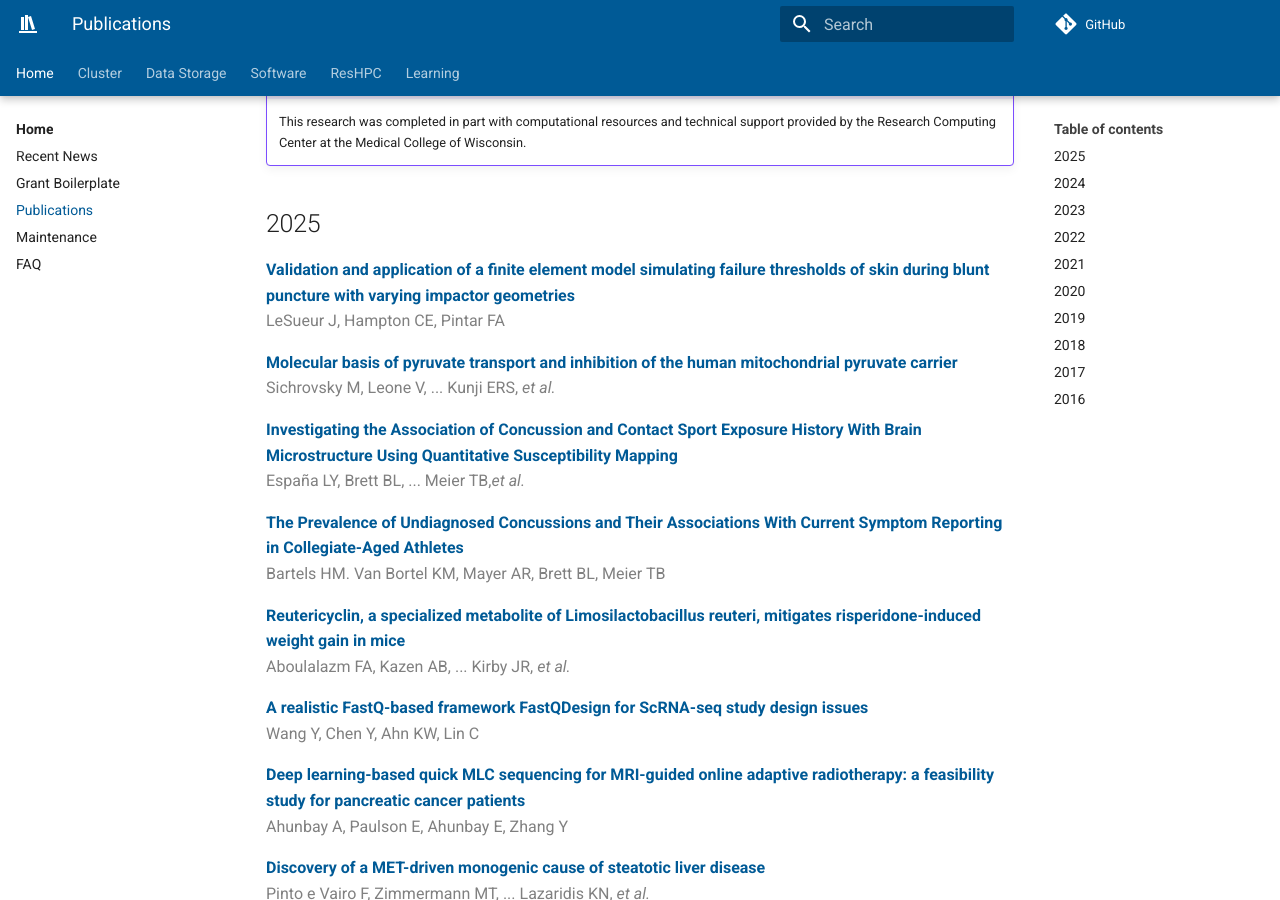
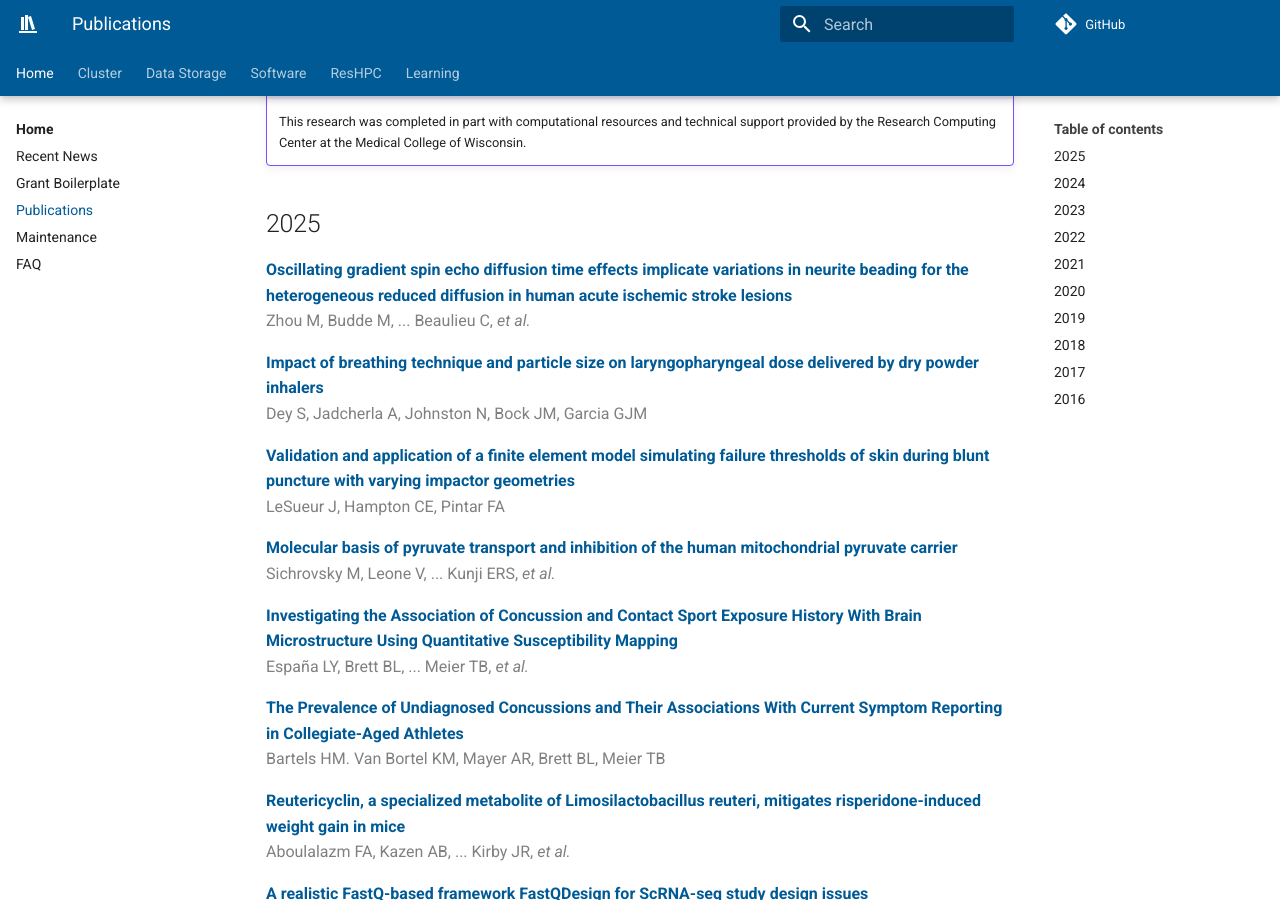
Before and after one commit to mcw-rcc/mcw-rcc.github.io, an MkDocs documentation site: the page built from docs/pubs.md, in a window 1280 px wide and 900 px high, scrolled down 325 px. Built offline with MkDocs 1.6.1 and Material for MkDocs 9.7.7, drawn with Linux system fonts in a browser that asks for light colours; comment, search, counter and statistics services are not loaded.

Commit message:
Update pub list
Update publication and software package lists.

```diff
--- a/docs/pubs.md
+++ b/docs/pubs.md
@@ -10,6 +10,14 @@ All you have to do is include the following statement in your publication:
 
 ## 2025
 
+**[Oscillating gradient spin echo diffusion time effects implicate variations in neurite beading for the heterogeneous reduced diffusion in human acute ischemic stroke lesions](https://doi.org/10.1002/mrm.30618){:target="_blank"}**
+Zhou M, Budde M, ... Beaulieu C, *et al.*
+{:.author}
+
+**[Impact of breathing technique and particle size on laryngopharyngeal dose delivered by dry powder inhalers](https://doi.org/10.1016/j.jaerosci.2025.106641){:target="_blank"}**
+Dey S, Jadcherla A, Johnston N, Bock JM, Garcia GJM
+{:.author}
+
 **[Validation and application of a finite element model simulating failure thresholds of skin during blunt puncture with varying impactor geometries](https://doi.org/10.1016/j.jmbbm.2025.107035){:target="_blank"}**
 LeSueur J, Hampton CE, Pintar FA
 {:.author}
@@ -19,7 +27,7 @@ Sichrovsky M, Leone V, ... Kunji ERS, *et al.*
 {:.author}
 
 **[Investigating the Association of Concussion and Contact Sport Exposure History With Brain Microstructure Using Quantitative Susceptibility Mapping](https://doi.org/10.1002/hbm.70213){:target="_blank"}**
-España LY, Brett BL, ... Meier TB,*et al.*
+España LY, Brett BL, ... Meier TB, *et al.*
 {:.author}
 
 **[The Prevalence of Undiagnosed Concussions and Their Associations With Current Symptom Reporting in Collegiate-Aged Athletes](https://doi.org/10.1097/HTR.0000000000001058){:target="_blank"}**
```
Also changed, not shown: 2 other files.
